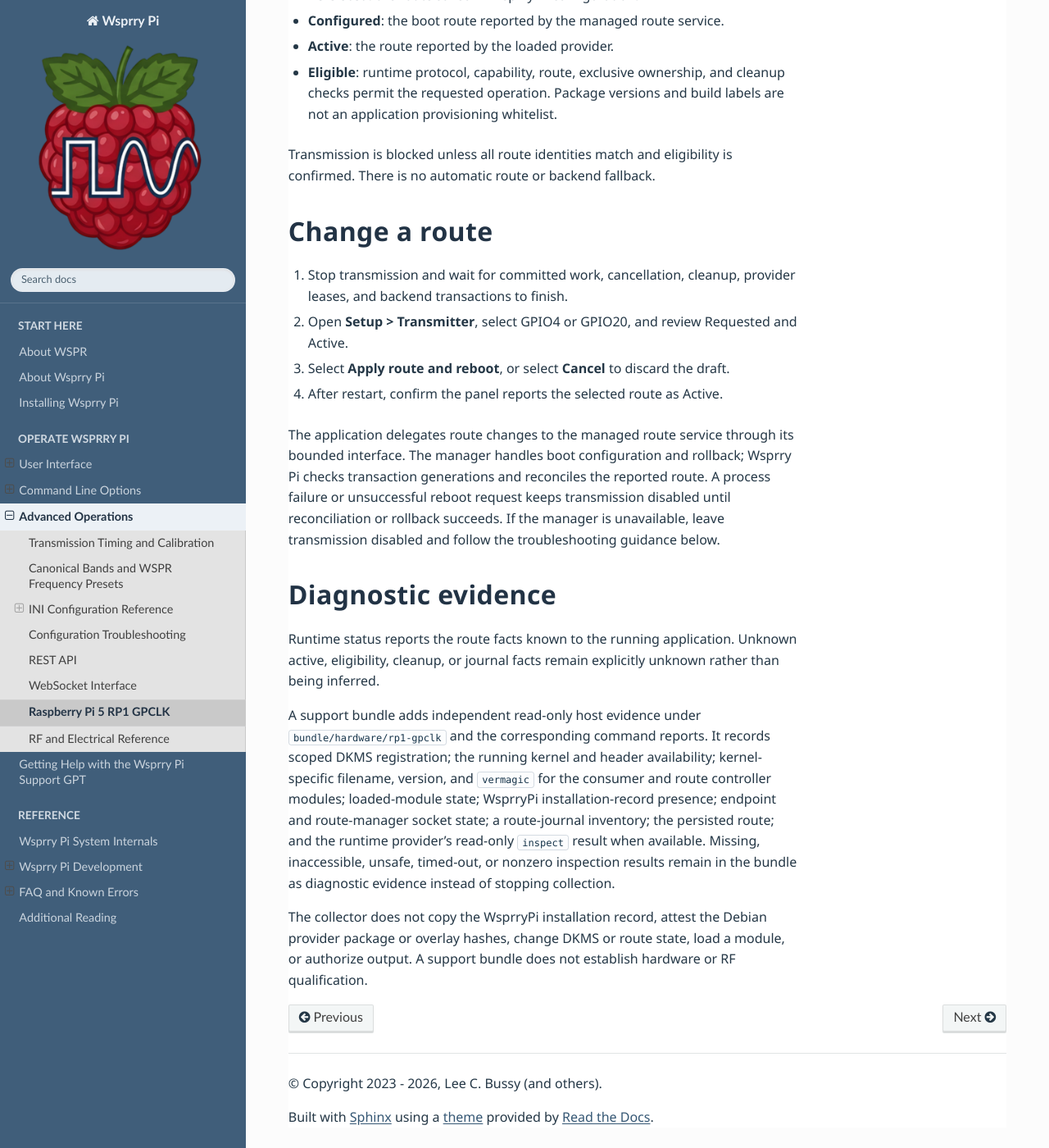
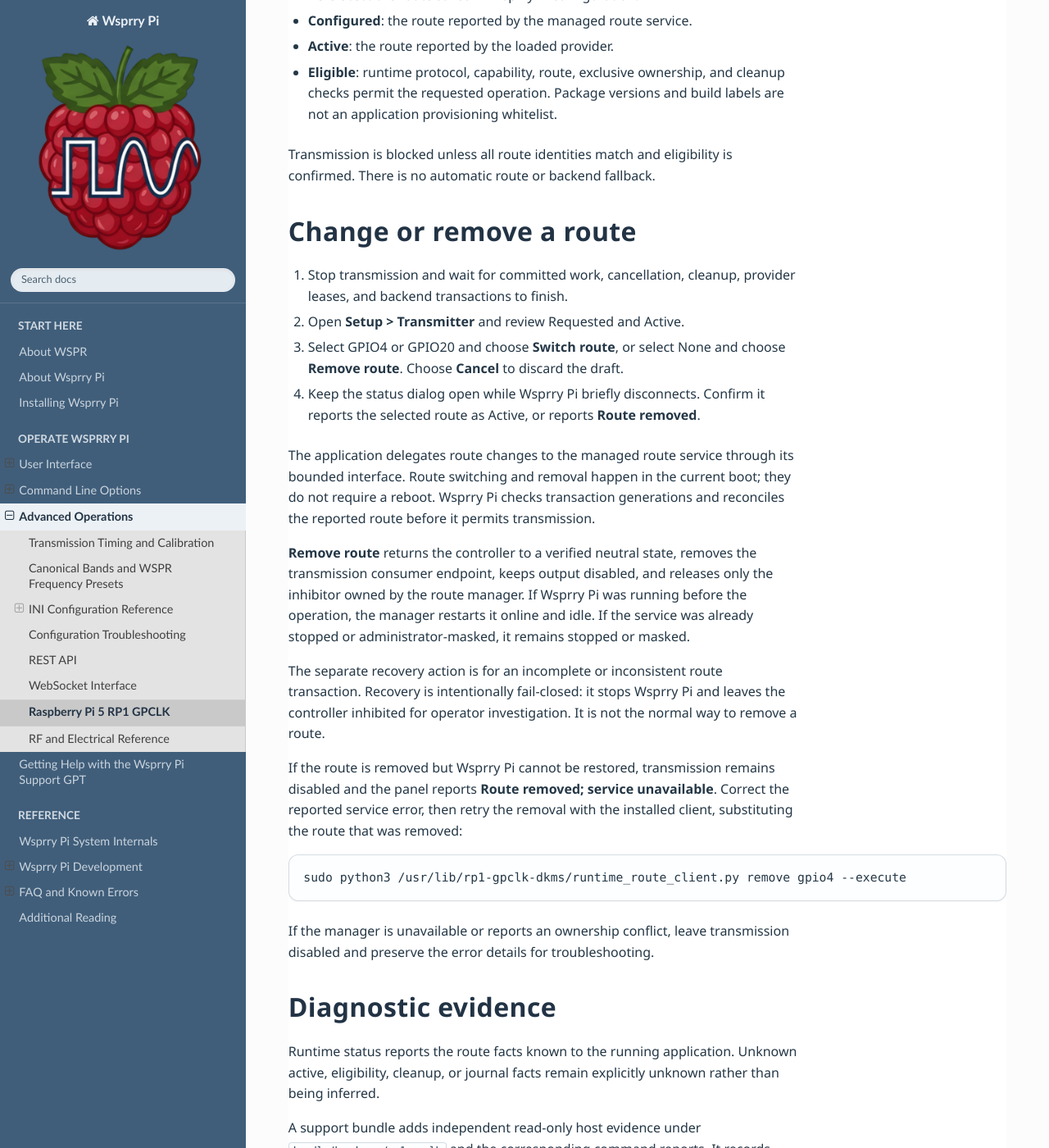
Before and after one commit to WsprryPi/Wsprry_Pi_Docs, a Sphinx documentation site: the page built from docs/Advanced_Operations/rp1_gpclk.md, in a window 1280 px wide and 1400 px high, scrolled down 1133 px. Shown: the whole window at 82% size. Built offline with Sphinx 7.4.7 and the Read the Docs theme 3.1.0, drawn with Linux system fonts in a browser that asks for light colours; some of the changed text lies outside the part shown.

Commit message:
Document safe RP1 route removal

````diff
--- a/docs/Advanced_Operations/rp1_gpclk.md
+++ b/docs/Advanced_Operations/rp1_gpclk.md
@@ -31,12 +31,12 @@
 
 ## Route identities
 
-GPIO4 (header pin 7) and GPIO20 (header pin 38) are separate boot-selected
+GPIO4 (header pin 7) and GPIO20 (header pin 38) are separate controller-managed
 routes. Wsprry Pi tracks five distinct facts:
 
 - **Requested**: the operator's current draft or transaction request.
 - **Persisted**: the route saved in Wsprry Pi configuration.
-- **Configured**: the boot route reported by the managed route service.
+- **Configured**: the route reported by the managed route service.
 - **Active**: the route reported by the loaded provider.
 - **Eligible**: runtime protocol, capability, route, exclusive ownership, and
   cleanup checks permit the requested operation. Package versions and build
@@ -45,21 +45,43 @@
 Transmission is blocked unless all route identities match and eligibility is
 confirmed. There is no automatic route or backend fallback.
 
-## Change a route
+## Change or remove a route
 
 1. Stop transmission and wait for committed work, cancellation, cleanup,
    provider leases, and backend transactions to finish.
-2. Open **Setup > Transmitter**, select GPIO4 or GPIO20, and review Requested
-   and Active.
-3. Select **Apply route and reboot**, or select **Cancel** to discard the draft.
-4. After restart, confirm the panel reports the selected route as Active.
+2. Open **Setup > Transmitter** and review Requested and Active.
+3. Select GPIO4 or GPIO20 and choose **Switch route**, or select None and
+   choose **Remove route**. Choose **Cancel** to discard the draft.
+4. Keep the status dialog open while Wsprry Pi briefly disconnects. Confirm it
+   reports the selected route as Active, or reports **Route removed**.
 
 The application delegates route changes to the managed route service through
-its bounded interface. The manager handles boot configuration and rollback;
-Wsprry Pi checks transaction generations and reconciles the reported route.
-A process failure or unsuccessful reboot request keeps transmission disabled
-until reconciliation or rollback succeeds. If the manager is unavailable,
-leave transmission disabled and follow the troubleshooting guidance below.
+its bounded interface. Route switching and removal happen in the current boot;
+they do not require a reboot. Wsprry Pi checks transaction generations and
+reconciles the reported route before it permits transmission.
+
+**Remove route** returns the controller to a verified neutral state, removes
+the transmission consumer endpoint, keeps output disabled, and releases only
+the inhibitor owned by the route manager. If Wsprry Pi was running before the
+operation, the manager restarts it online and idle. If the service was already
+stopped or administrator-masked, it remains stopped or masked.
+
+The separate recovery action is for an incomplete or inconsistent route
+transaction. Recovery is intentionally fail-closed: it stops Wsprry Pi and
+leaves the controller inhibited for operator investigation. It is not the
+normal way to remove a route.
+
+If the route is removed but Wsprry Pi cannot be restored, transmission remains
+disabled and the panel reports **Route removed; service unavailable**. Correct
+the reported service error, then retry the removal with the installed client,
+substituting the route that was removed:
+
+```bash
+sudo python3 /usr/lib/rp1-gpclk-dkms/runtime_route_client.py remove gpio4 --execute
+```
+
+If the manager is unavailable or reports an ownership conflict, leave
+transmission disabled and preserve the error details for troubleshooting.
 
 ## Diagnostic evidence
 
````
Also changed, not shown: docs/Advanced_Operations/configuration_troubleshooting.md (+18 -14 lines), docs/Advanced_Operations/rest_api.md (+26 -6 lines), docs/User_Interface/Setup/Transmitter/index.md (+20 -10 lines).
